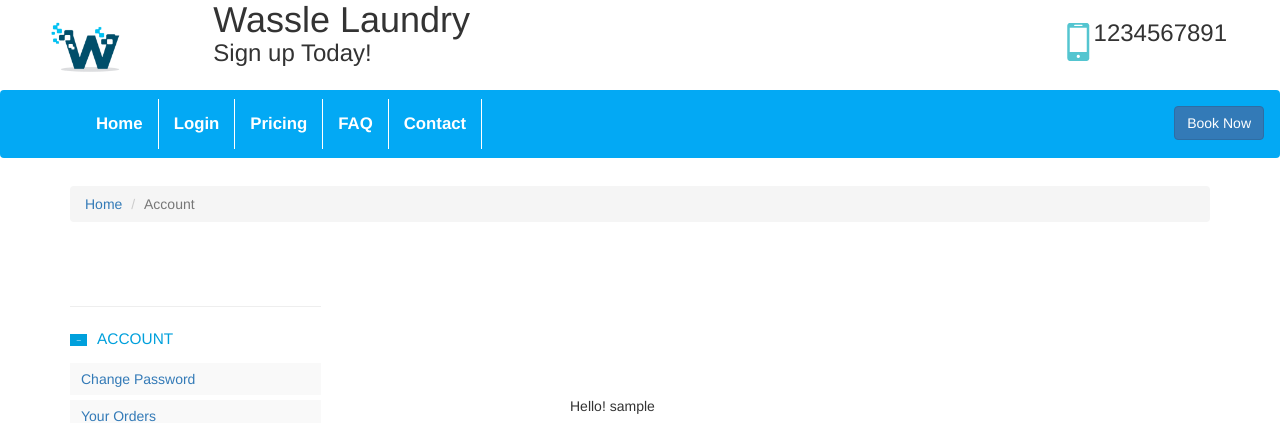
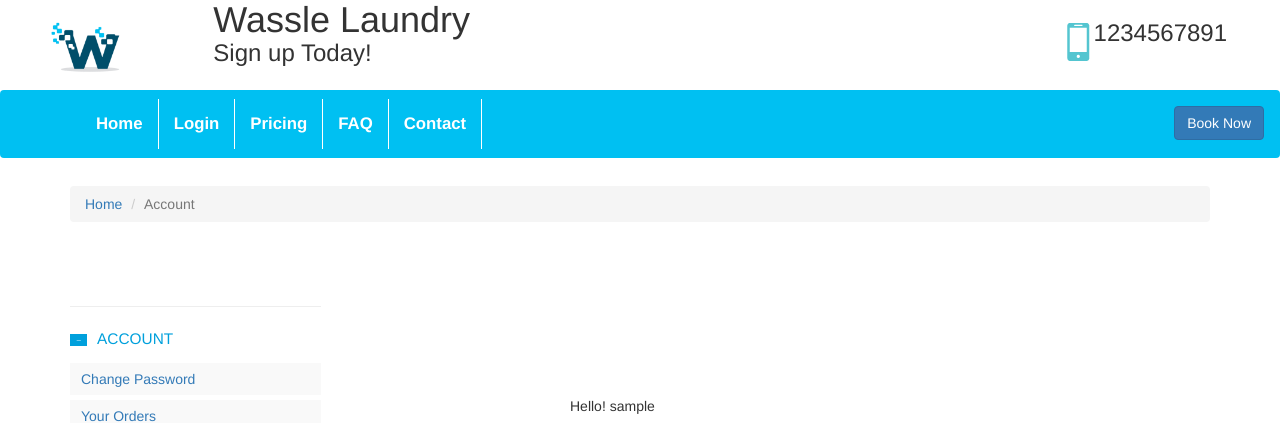
Before and after one commit to Vishant-Siddharth/waasle, a Python web app: template app/templates/auth/account.html in a window 1280 px wide. Shown: the top 423 px of the page. Run offline with Jinja, Linux system fonts and the light colour scheme; the template is opened without the code that fills it: most values are stand-ins (such as "Sample title", 1, 10 or a date in 2020); some libraries are stand-ins or nearby versions; some web fonts are replaced.

Commit message:
Changes in color of header nav bar

```diff
--- a/app/templates/base.html
+++ b/app/templates/base.html
@@ -74,7 +74,7 @@
 		.headings{color:white; font-size:1.2em; font-weight:bold; border-right:1px solid white;
 		 margin-top:8px; margin-bottom:8px;}
 	</style>
-	<nav class="navbar" style="margin-bottom: 0px; background-color:#03a9f4; color:white;">
+	<nav class="navbar" style="margin-bottom: 0px; background-color:#00c0f2; color:white;">
 		<div class="container-fluid">
 			<div class="navbar-header">
 				<a class="navbar-brand" href="#"></a>
```
